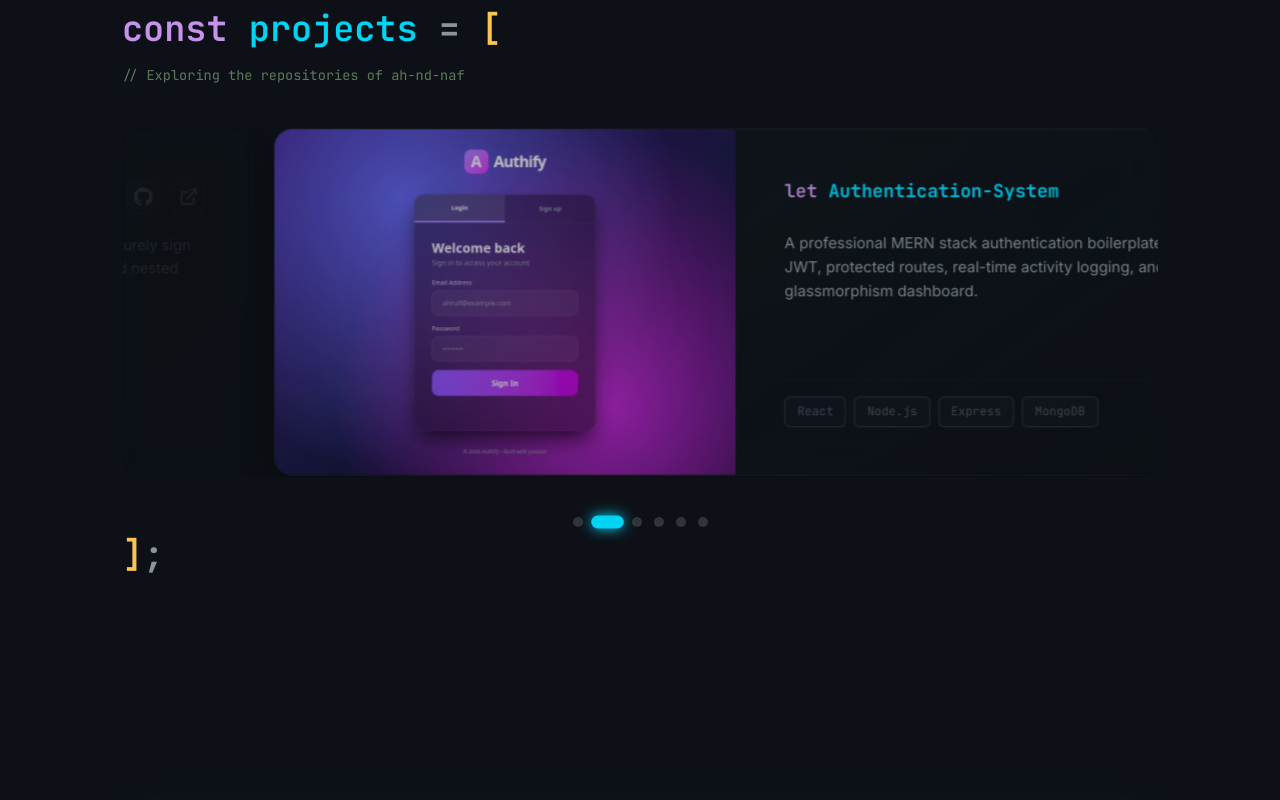
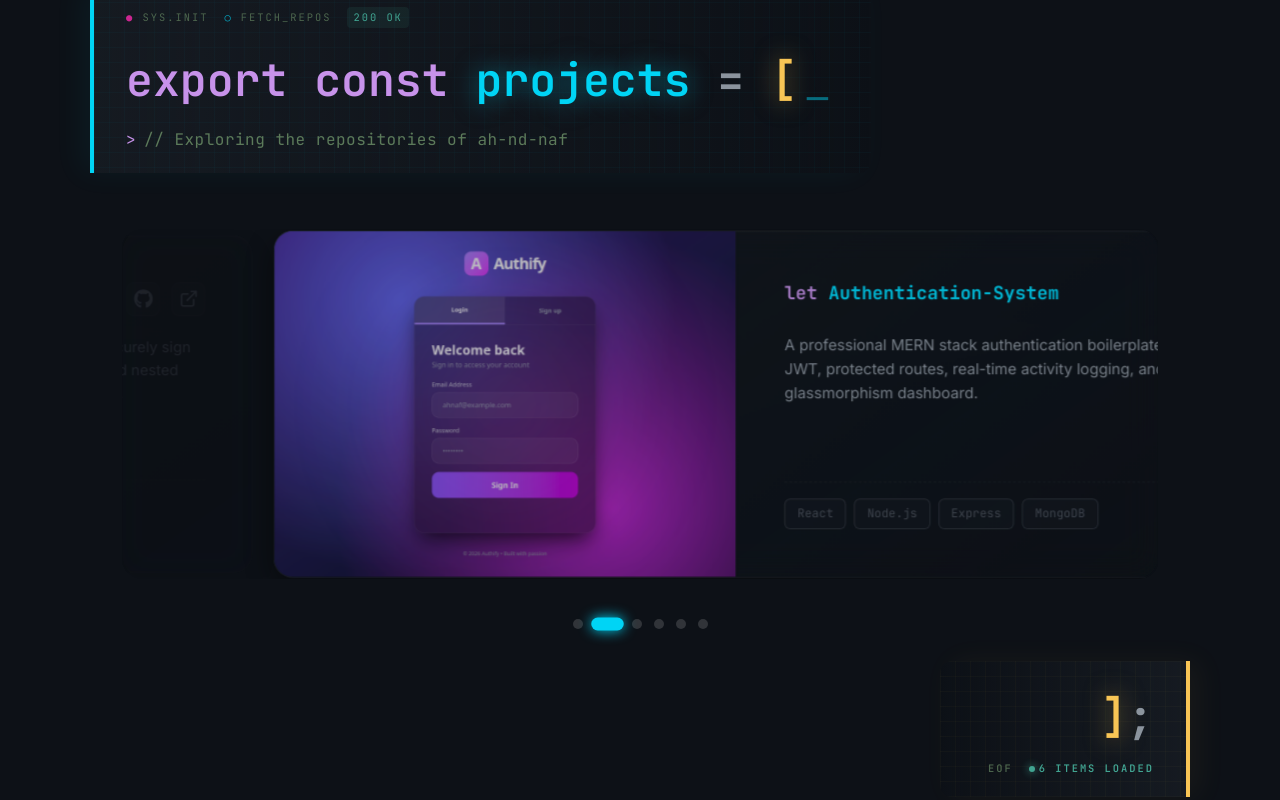
Before and after one commit to ah-nd-naf/Portfolio_Ahnaf, a React (Vite) app: page / in a window 1280 px wide. Shown: the part 1920-2720 px from the top of the page. Built offline with nearby package versions, Linux system fonts and the light colour scheme; the HTML template or start-up script is replaced by a standard one.

Commit message:
Updated the Project Visuals

```diff
--- a/src/components/Projects.jsx
+++ b/src/components/Projects.jsx
@@ -72,18 +72,50 @@ const Projects = () => {
     <section id="projects" className="projects-section">
       <div className="container">
         <motion.div
-          initial={{ opacity: 0, y: 20 }}
-          whileInView={{ opacity: 1, y: 0 }}
+          initial={{ opacity: 0, x: -30 }}
+          whileInView={{ opacity: 1, x: 0 }}
           viewport={{ once: true, amount: 0.2 }}
-          transition={{ duration: 0.5 }}
+          transition={{ duration: 0.6, ease: "easeOut" }}
+          style={{
+            display: 'inline-block',
+            position: 'relative',
+            background: 'linear-gradient(90deg, rgba(22,27,34,0.95) 0%, rgba(13,17,23,0) 100%)',
+            padding: '1.25rem 2.5rem 1.25rem 2rem',
+            borderLeft: '4px solid var(--syn-cyan)',
+            borderRadius: '0 12px 12px 0',
+            marginBottom: '3rem',
+            marginLeft: '-2rem', // Pulls it slightly to the edge for a cool bleed effect
+            boxShadow: '-10px 0 30px rgba(0, 212, 245, 0.05)',
+            overflow: 'hidden'
+          }}
         >
-          <h2 className="section-code-header">
-            <span className="syn-keyword">const </span>
-            <span className="syn-fn">projects </span>
-            <span style={{ color: 'var(--text-muted)' }}>= </span>
-            <span className="syn-yellow">[</span>
-          </h2>
-          <p className="section-sub">// Exploring the repositories of ah-nd-naf</p>
+          {/* Subtle tech background pattern */}
+          <div style={{ position: 'absolute', top: 0, left: 0, right: 0, bottom: 0, backgroundImage: 'linear-gradient(rgba(0, 212, 245, 0.05) 1px, transparent 1px), linear-gradient(90deg, rgba(0, 212, 245, 0.05) 1px, transparent 1px)', backgroundSize: '15px 15px', opacity: 0.6, pointerEvents: 'none', zIndex: 0 }} />
+
+          <div style={{ position: 'relative', zIndex: 1 }}>
+            {/* Terminal execution metadata */}
+            <div style={{ fontFamily: 'var(--font-mono)', fontSize: '0.65rem', color: 'var(--syn-comment)', letterSpacing: '2px', textTransform: 'uppercase', marginBottom: '1rem', opacity: 0.8, display: 'flex', gap: '1rem', alignItems: 'center' }}>
+              <span><span style={{ color: 'var(--syn-pink)' }}>●</span> sys.init</span>
+              <span><span style={{ color: 'var(--syn-cyan)' }}>○</span> fetch_repos</span>
+              <span style={{ background: 'rgba(78, 201, 176, 0.1)', color: 'var(--syn-green)', padding: '2px 6px', borderRadius: '4px' }}>200 OK</span>
+            </div>
+
+            <h2 className="section-code-header" style={{ margin: 0, fontSize: 'clamp(1.8rem, 4vw, 2.8rem)' }}>
+              <span className="syn-keyword">export const </span>
+              <span className="syn-fn" style={{ textShadow: '0 0 25px rgba(0, 212, 245, 0.5)' }}>projects </span>
+              <span style={{ color: 'var(--text-muted)' }}>= </span>
+              <span className="syn-yellow" style={{ textShadow: '0 0 25px rgba(248, 197, 85, 0.5)' }}>[</span>
+              <motion.span
+                 animate={{ opacity: [1, 0, 1] }}
+                 transition={{ repeat: Infinity, duration: 1.2, ease: "linear" }}
+                 style={{ color: 'var(--syn-cyan)', fontWeight: '300', marginLeft: '6px' }}
+              >_</motion.span>
+            </h2>
+            <p className="section-sub" style={{ margin: '0.75rem 0 0 0', fontSize: '1rem', letterSpacing: '0.5px' }}>
+              <span style={{ color: 'var(--syn-purple)', marginRight: '8px' }}>&gt;</span>
+              <span style={{ color: 'var(--syn-comment)' }}>// Exploring the repositories of ah-nd-naf</span>
+            </p>
+          </div>
         </motion.div>
 
         <div className="slider-container">
@@ -170,14 +202,41 @@ const Projects = () => {
 
         <motion.div
           className="section-code-footer"
-          initial={{ opacity: 0 }}
-          whileInView={{ opacity: 1 }}
+          initial={{ opacity: 0, x: 30 }}
+          whileInView={{ opacity: 1, x: 0 }}
           viewport={{ once: true }}
-          transition={{ delay: 0.4 }}
+          transition={{ delay: 0.4, duration: 0.6, ease: "easeOut" }}
+          style={{
+            display: 'inline-block',
+            position: 'relative',
+            background: 'linear-gradient(270deg, rgba(22,27,34,0.95) 0%, rgba(13,17,23,0) 100%)',
+            padding: '1.25rem 2rem 1.25rem 3rem',
+            borderRight: '4px solid var(--syn-yellow)',
+            borderRadius: '12px 0 0 12px',
+            marginTop: '2rem',
+            float: 'right',
+            marginRight: '-2rem',
+            boxShadow: '10px 0 30px rgba(248, 197, 85, 0.05)',
+            overflow: 'hidden'
+          }}
         >
-          <span className="syn-yellow">]</span>
-          <span style={{ color: 'var(--text-muted)' }}>;</span>
+          {/* Subtle tech background pattern */}
+          <div style={{ position: 'absolute', top: 0, left: 0, right: 0, bottom: 0, backgroundImage: 'linear-gradient(rgba(248, 197, 85, 0.05) 1px, transparent 1px), linear-gradient(90deg, rgba(248, 197, 85, 0.05) 1px, transparent 1px)', backgroundSize: '15px 15px', opacity: 0.6, pointerEvents: 'none', zIndex: 0 }} />
+
+          <div style={{ position: 'relative', zIndex: 1, textAlign: 'right' }}>
+            <span className="syn-yellow" style={{ textShadow: '0 0 25px rgba(248, 197, 85, 0.5)', fontSize: 'clamp(1.8rem, 4vw, 2.8rem)' }}>]</span>
+            <span style={{ color: 'var(--text-muted)', fontSize: 'clamp(1.8rem, 4vw, 2.8rem)' }}>;</span>
+
+            <div style={{ fontFamily: 'var(--font-mono)', fontSize: '0.65rem', color: 'var(--syn-comment)', letterSpacing: '2px', textTransform: 'uppercase', marginTop: '0.5rem', opacity: 0.8, display: 'flex', gap: '1rem', justifyContent: 'flex-end', alignItems: 'center' }}>
+              <span>EOF</span>
+              <span style={{ color: 'var(--syn-green)', display: 'flex', alignItems: 'center', gap: '4px' }}>
+                <span style={{ display: 'inline-block', width: '6px', height: '6px', borderRadius: '50%', background: 'var(--syn-green)', boxShadow: '0 0 8px var(--syn-green)' }}></span>
+                {projects.length} items loaded
+              </span>
+            </div>
+          </div>
         </motion.div>
+        <div style={{ clear: 'both' }}></div>
       </div>
     </section>
   );
```
